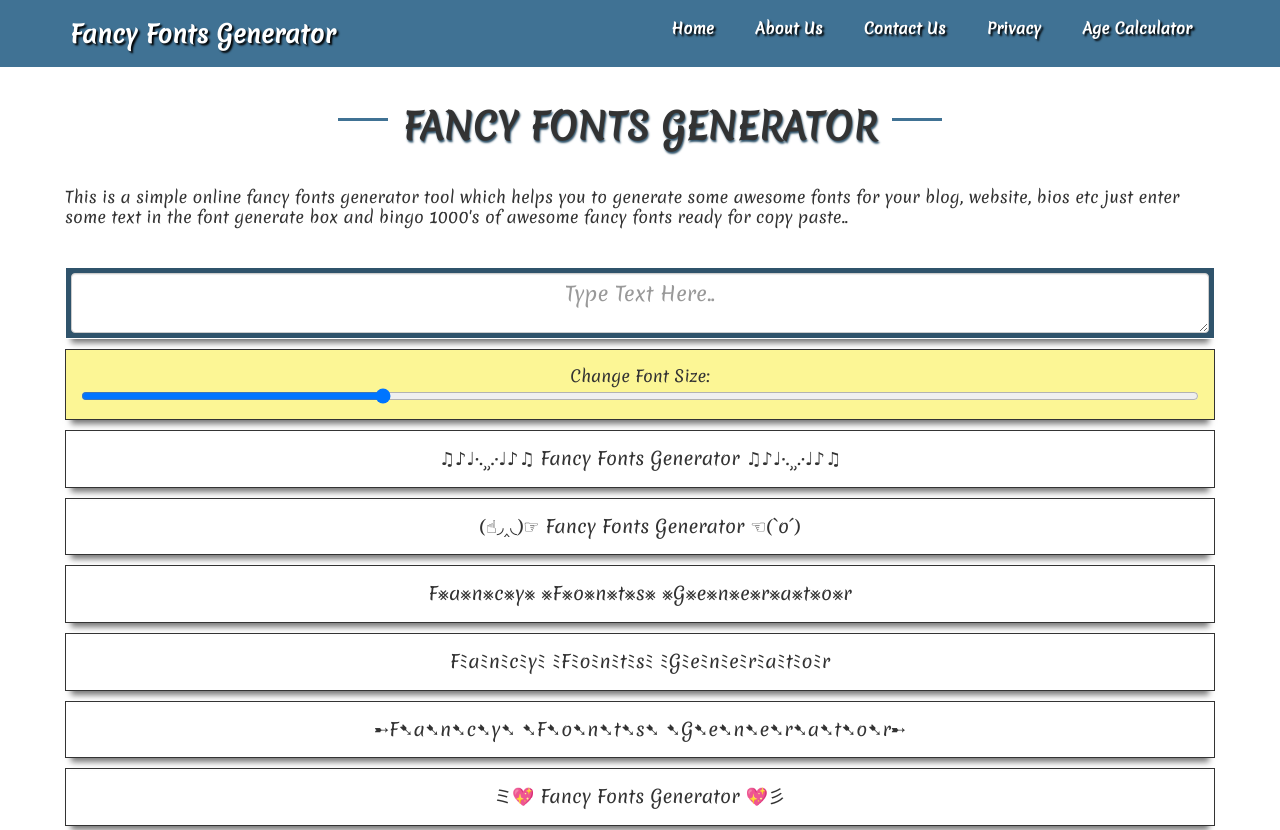
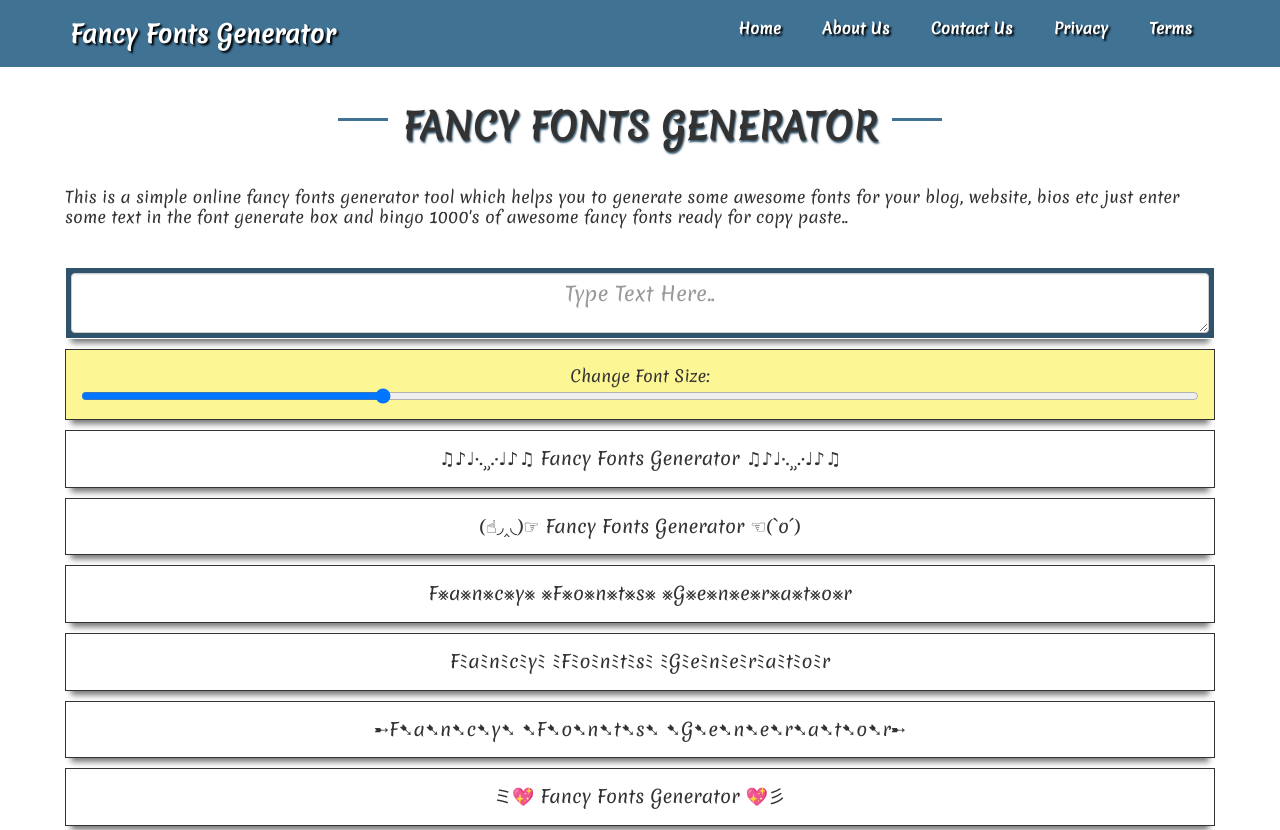
Before and after one commit to ibommahd/FONT, a plain HTML site: page index.html in a window 1280 px wide. Shown: the top 830 px of the page. Drawn offline with nearby package versions, Linux system fonts and the light colour scheme.

Commit message:
Update index.html

```diff
--- a/index.html
+++ b/index.html
@@ -230,7 +230,7 @@ Fancy Fonts Generator</a>
 <li><a title="About Us" itemprop="url" href="/FONT/about.html" target="_blank">About Us</a></li>
 <li><a title="Contact Us" itemprop="url"/FONT/contact.html" target="_blank">Contact Us</a></li>
 	<li><a title="Privacy" itemprop="url" href="/FONT/privacy.html" target="_blank">Privacy</a></li>
-<li><a title="Age Calculator" itemprop="url" href="https://agecalculator.iamrohit.in" target="_blank">Age Calculator</a></li>
+<li><a title="Terms" itemprop="url" href="/FONT/terms.html" target="_blank">Terms</a></li>
 </ul>
 </div>
 <div class="md-hide lg-hide">
```
